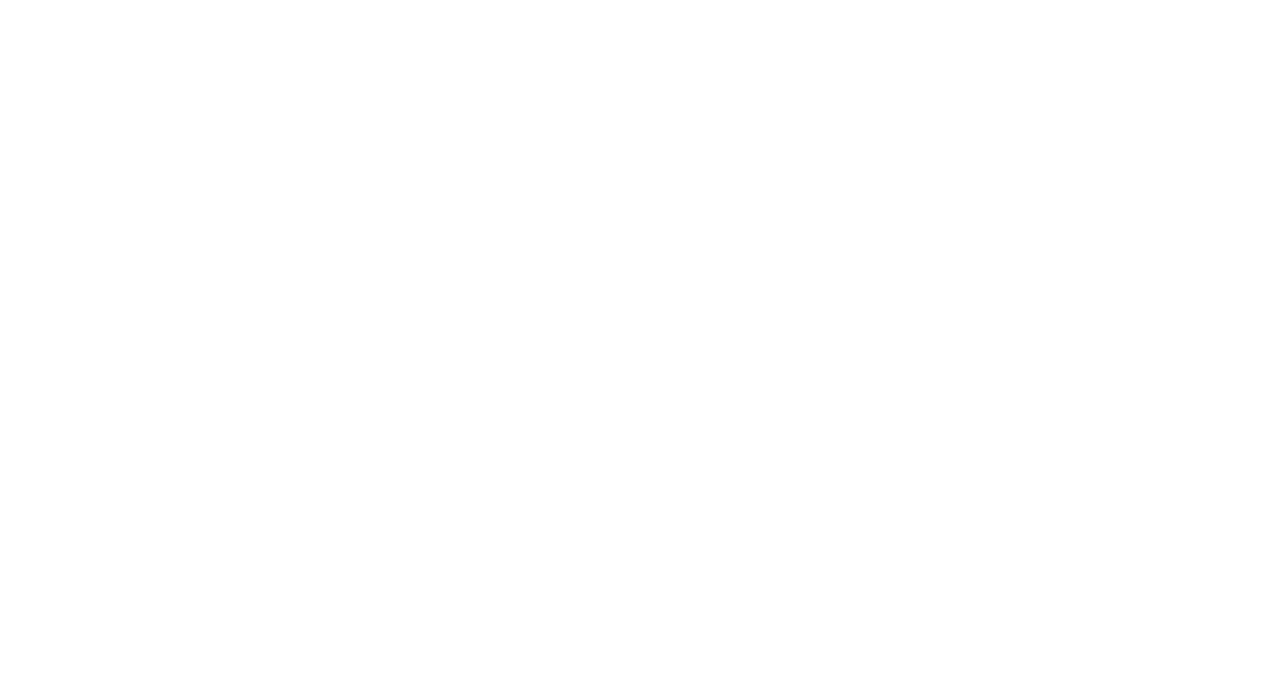
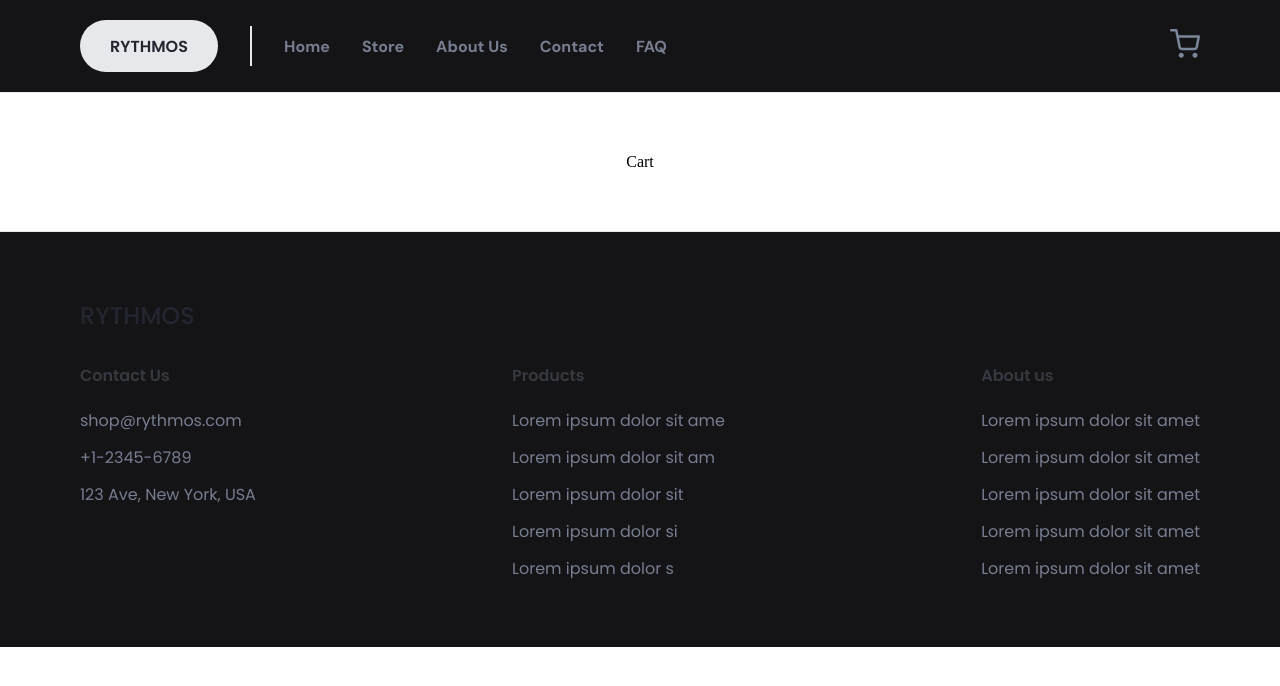
Before and after one commit to WheatSeeds/Rythmos, a React (Vite) app: page /cart in a window 1280 px wide. Before the commit this address had no page. Shown: the top 686 px of the page. Built offline with nearby package versions, Linux system fonts and the light colour scheme.

Commit message:
0.1.4 / Minor fixes and experiments

```diff
--- a/src/App.tsx
+++ b/src/App.tsx
@@ -10,9 +10,11 @@ import "./styles/Footer.css"
 import "./styles/App.css"
 import "./styles/FAQPage.css"
 import "./styles/ProductPage.css"
+import "./styles/ShoppingCartPage.css"
 
 import ProductsPage from "./pages/ProductsPage.tsx";
 import CategoriesPage from "./pages/CategoriesPage.tsx";
+import ShoppingCartPage from "./pages/ShoppingCartPage.tsx";
 import FAQPage from "./pages/FAQPage.tsx";
 
 import {BrowserRouter, Route, Routes} from "react-router";
@@ -27,6 +29,7 @@ const App = () => {
                 <Route path="/products/:uuid" element={<ProductsPage/>} />
                 <Route path="/products/:uuid/:productId" element={<ProductPage/>} />
                 <Route path="/faq" element={<FAQPage/>} />
+                <Route path="/cart" element={<ShoppingCartPage/>} />
             </Routes>
         </BrowserRouter>
     );
--- a/src/components/Header.tsx
+++ b/src/components/Header.tsx
@@ -38,9 +38,9 @@ const Header = () => {
                     </div>
                 </div>
                 <div className="header-content-right">
-                    <div className="header-shopping-cart">
+                    <Link to="/cart" className="header-shopping-cart">
                         <img className="header-shopping-cart-icon" src="../../icons/shopping-cart-dark.svg" alt=""/>
-                    </div>
+                    </Link>
                 </div>
             </div>
         </header>
--- a/src/pages/ProductsPage.tsx
+++ b/src/pages/ProductsPage.tsx
@@ -29,6 +29,7 @@ const ProductsPage = () => {
         <>
             <Header/>
             <main>
+                <div id="products-page-content">
                     <div id="products-page-menu">
                         <SearchBar
                             value={searchQuery}
@@ -49,6 +50,7 @@ const ProductsPage = () => {
                             (product: IProduct) => <Product product={product} key={product.id} />
                         }
                     />
+                </div>
             </main>
             <Footer/>
         </>
--- /dev/null
+++ b/src/pages/ShoppingCartPage.tsx
@@ -0,0 +1,23 @@
+import Header from "../components/Header.tsx";
+import Footer from "../components/Footer.tsx";
+import {useState} from "react";
+
+const ShoppingCartPage = () => {
+    const [cartProducts, setCartProducts] = useState<[]>([]);
+    return (
+        <>
+            <Header/>
+            <main>
+                <div id="cart-page-content">
+                    <span>Cart</span>
+                    <div id="cart-page-content-list">
+
+                    </div>
+                </div>
+            </main>
+            <Footer/>
+        </>
+    );
+};
+
+export default ShoppingCartPage;
--- a/src/styles/Filter.css
+++ b/src/styles/Filter.css
@@ -1,5 +1,5 @@
 #filter-button{
-    background-color: #000000;
+    background-color: #141416;
     height: 52px;
     width: 52px;
     border: none;
--- a/src/styles/Footer.css
+++ b/src/styles/Footer.css
@@ -1,6 +1,6 @@
 footer{
     height: 415px;
-    background-color: #F4F5F6;
+    background-color: #141416;
     display: flex;
     align-items: center;
     justify-content: center;
--- a/src/styles/Header.css
+++ b/src/styles/Header.css
@@ -5,6 +5,7 @@ header{
     display: flex;
     justify-content: center;
     align-items: center;
+    background-color: #141416;
 }
 .header-logo{
     height: 52px;
--- a/src/styles/ProductsPage.css
+++ b/src/styles/ProductsPage.css
@@ -1,7 +1,13 @@
 #products-page-menu{
     display: flex;
     width: 1120px;
-    margin: 52px 0;
     gap: 32px;
     justify-content: end;
 }
+
+#products-page-content{
+    margin: 52px 0;
+    display: flex;
+    flex-direction: column;
+    gap: 52px;
+}
--- /dev/null
+++ b/src/styles/ShoppingCartPage.css
@@ -0,0 +1,3 @@
+#cart-page-content{
+    margin: 60px 0;
+}
```
Lines whose indentation alone changed are shown as unchanged.
